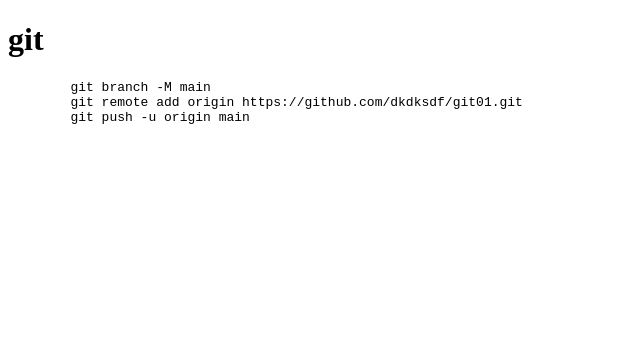
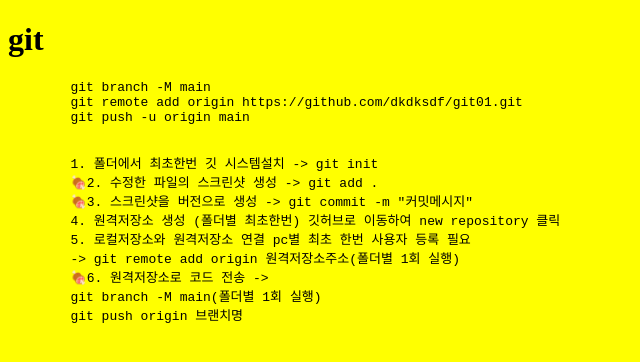
Before and after one commit to dkdksdf/git01, a plain HTML site: page index.html in a window 1280 px wide. Shown: the whole page, without its empty margins (0-640 px from the left). Drawn offline with Linux system fonts and the light colour scheme.

Commit message:
두번째 커밋

```diff
--- /dev/null
+++ b/css/style.css
@@ -0,0 +1 @@
+body{background: yellow;}
--- a/index.html
+++ b/index.html
@@ -4,6 +4,7 @@
     <meta charset="UTF-8">
     <meta name="viewport" content="width=device-width, initial-scale=1.0">
     <title>Document</title>
+    <link rel="stylesheet" href="css/style.css">
 </head>
 <body>
     <h1>git</h1>
@@ -12,5 +13,16 @@
         git remote add origin https://github.com/dkdksdf/git01.git
         git push -u origin main
     </pre>
+    <pre>
+        1. 폴더에서 최초한번 깃 시스템설치 -> git init
+        🍖2. 수정한 파일의 스크린샷 생성 -> git add .
+        🍖3. 스크린샷을 버전으로 생성 -> git commit -m "커밋메시지"
+        4. 원격저장소 생성 (폴더별 최초한번) 깃허브로 이동하여 new repository 클릭
+        5. 로컬저장소와 원격저장소 연결 pc별 최초 한번 사용자 등록 필요
+        -> git remote add origin 원격저장소주소(폴더별 1회 실행)
+        🍖6. 원격저장소로 코드 전송 ->
+        git branch -M main(폴더별 1회 실행)
+        git push origin 브랜치명
+    </pre>
 </body>
 </html>
```
